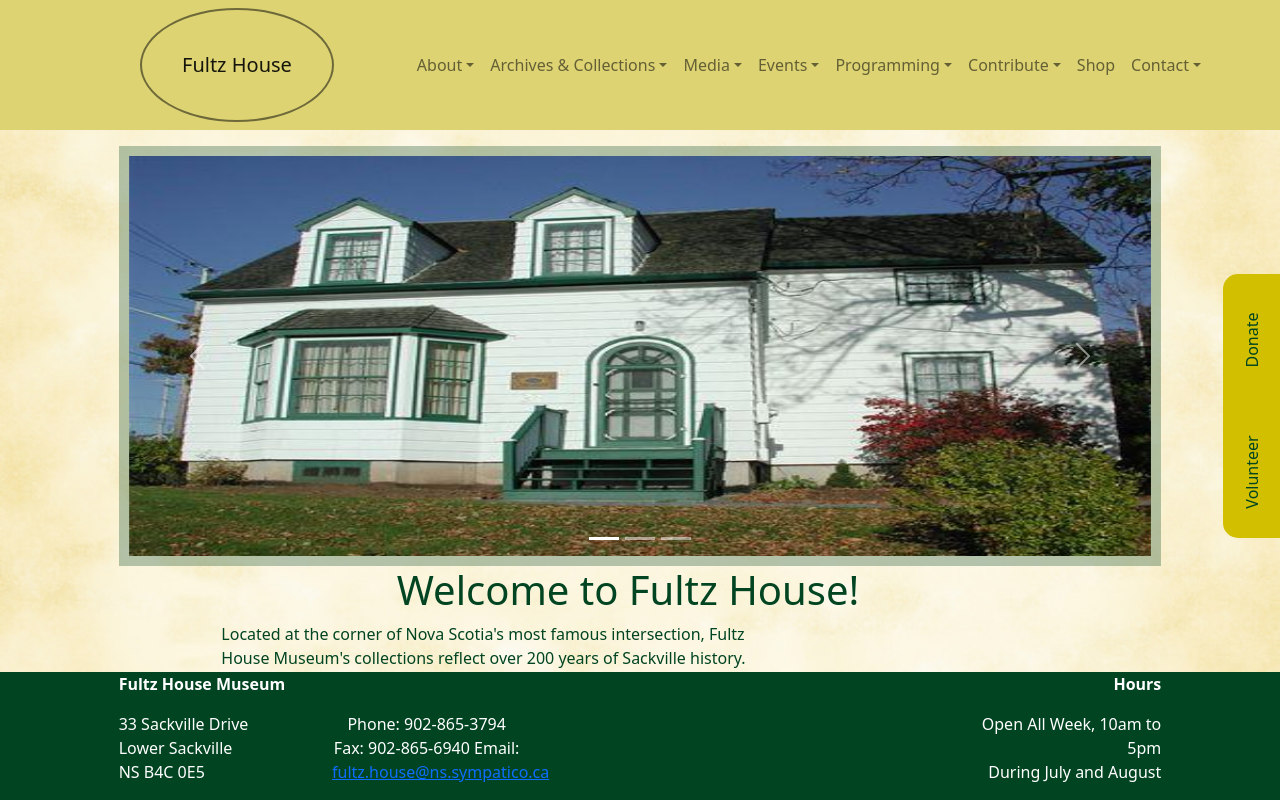
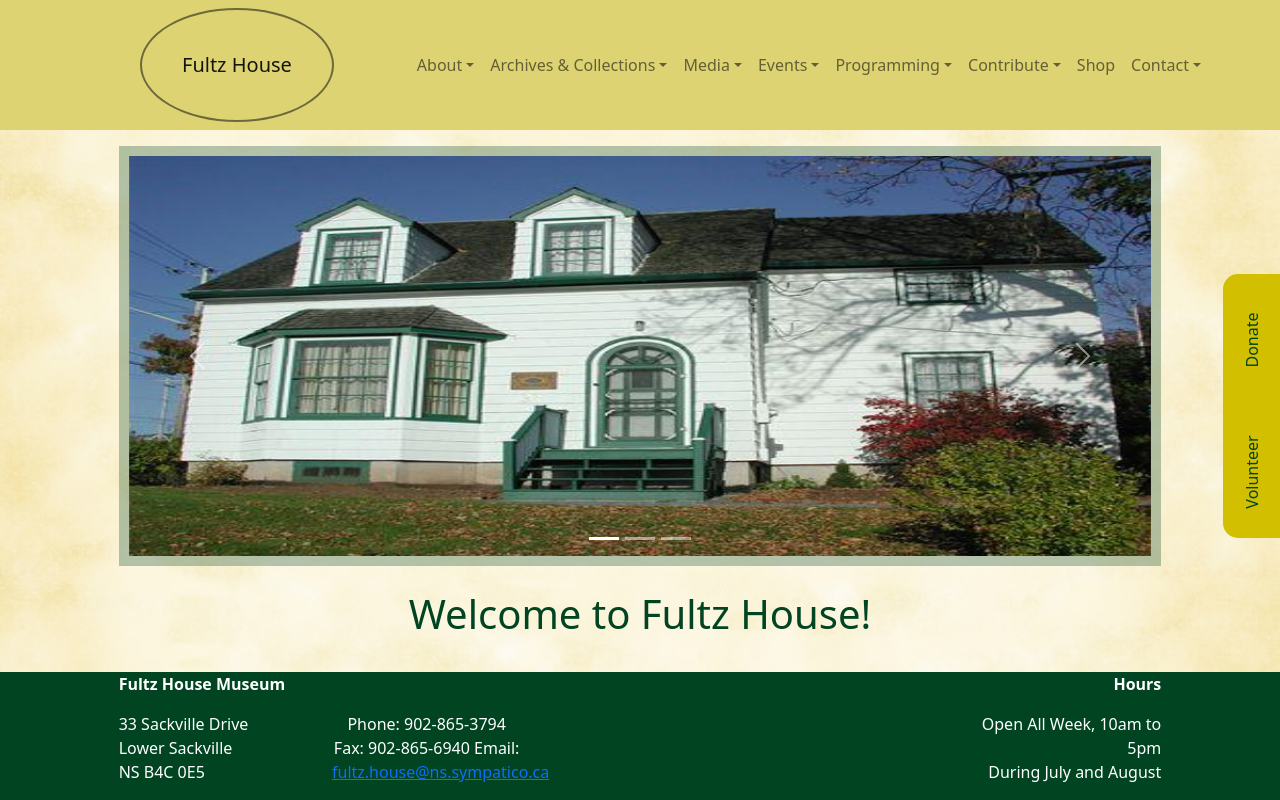
Before and after one commit to AWatts0/fultz-house-website, a React (Create React App) app: page / in a window 1280 px wide. Built offline with nearby package versions, Linux system fonts and the light colour scheme.

Commit message:
Cleaned up homepage code,  so alligned text works

```diff
--- a/src/components/homepage.js
+++ b/src/components/homepage.js
@@ -37,29 +37,24 @@ const Homepage = () => {
                     </div>
                 </div>
                 <div className="col-1"></div>
-
+            </div>
+            <br></br>
             <div className="row">
                 <div className="col-2"></div>
                 <div className="col-8">
-                        <div className="row">
-                            <div className="col">
                     <h1>Welcome to Fultz House!</h1>
-                            </div>
-                        </div>
-                        <div className="row">
-                            <div className="col-8 my-auto text-start" id="homepage-text">
-                                <p>Located at the corner of Nova Scotia's most famous intersection,
+                    <br/>
+                    <p>
+                        Located at the corner of Nova Scotia's most famous intersection,
                         Fultz House Museum's collections reflect over 200 years of Sackville history. Constructed in the 1860s,
                         Bennett Fultz's house is now home to hundreds of artifacts, photographs, and displays.
                         Come discover Sackville's proud history for yourself!
                     </p>
                 </div>
-                        </div>
-                    </div>
                 <div className="col-2"></div>
             </div>
         </div>
-        </div>
+
     )
 }
 
```
Lines whose indentation alone changed are shown as unchanged.
